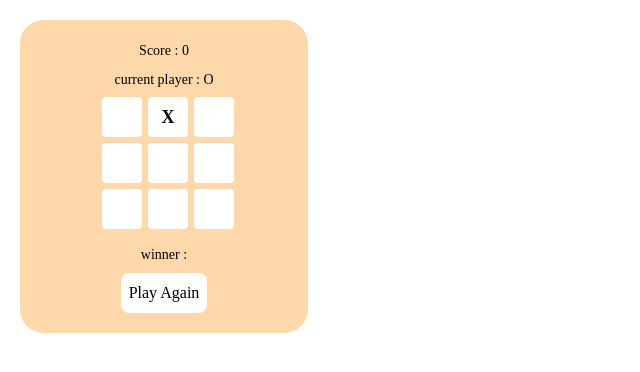
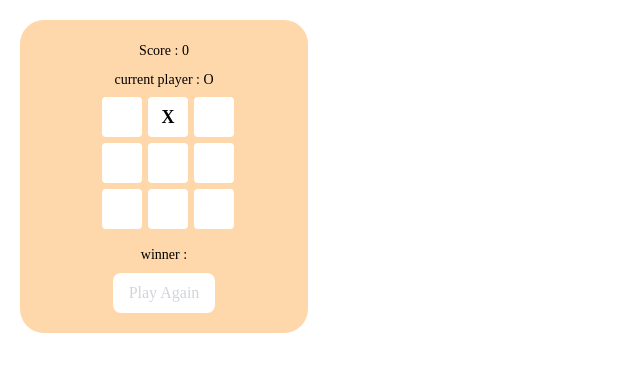
Before and after one commit to h2s0/tictactoe, a React (Vite) app: page / in a window 1280 px wide. Shown: the top 372 px of the page, without its empty margins (0-640 px from the left). Built offline with nearby package versions, Linux system fonts and the light colour scheme; a web font is replaced by a local one.

Commit message:
✨ 게임 종료 후 다시하기 버튼 색깔 변경

```diff
--- a/src/components/Board.jsx
+++ b/src/components/Board.jsx
@@ -12,6 +12,7 @@ function Board() {
   const [winner, setWinner] = useState('');
   // 점수 상태 관리
   const [score, setScore] = useState(0);
+  const [textColor, setTextColor] = useState('text-gray-300');
 
 
   // square 클릭함수, 승패구별함수, 게임리셋함수, score 업데이트
@@ -67,12 +68,14 @@ function Board() {
           && squares[a] === squares[b] && squares[a] === squares[c]
       ) {
         setWinner(squares[a]);
+        setTextColor('text-black');
         return squares[a];
       }
     }
     const isFull = squares.every(square => square !== null);
     if (isFull ) {
       setWinner('Draw');
+      setTextColor('text-black');
     }
     return null;
   }
@@ -96,9 +99,8 @@ function Board() {
     setWinner('');
     setSquares(Array(9).fill(null));
     setCurrentPlayer('X');
+    setTextColor('text-gray-300');
   };
-
-  // 게임이 끝나면 play again 버튼 글자 색깔이 회색 -> 검정색으로 바뀌도록 설정
 
   return(
     <div className='flex flex-col gap-2 items-center w-72 bg-orange-200 rounded-3xl p-5'>
@@ -111,7 +113,7 @@ function Board() {
         <div className='board-row'> {[6,7,8].map( i => <Square key={i} value={squares[i]} onClick={() => handleClick(i)} />)} </div>
       </div>
       <h5>winner : {winner}</h5>
-      <button className='bg-white p-2 rounded-lg' onClick={nextGameClick}>Play Again</button>
+      <button className={`bg-white px-4 py-2 rounded-lg ${textColor}`} onClick={nextGameClick}>Play Again</button>
     </div>
   )
 }
```
